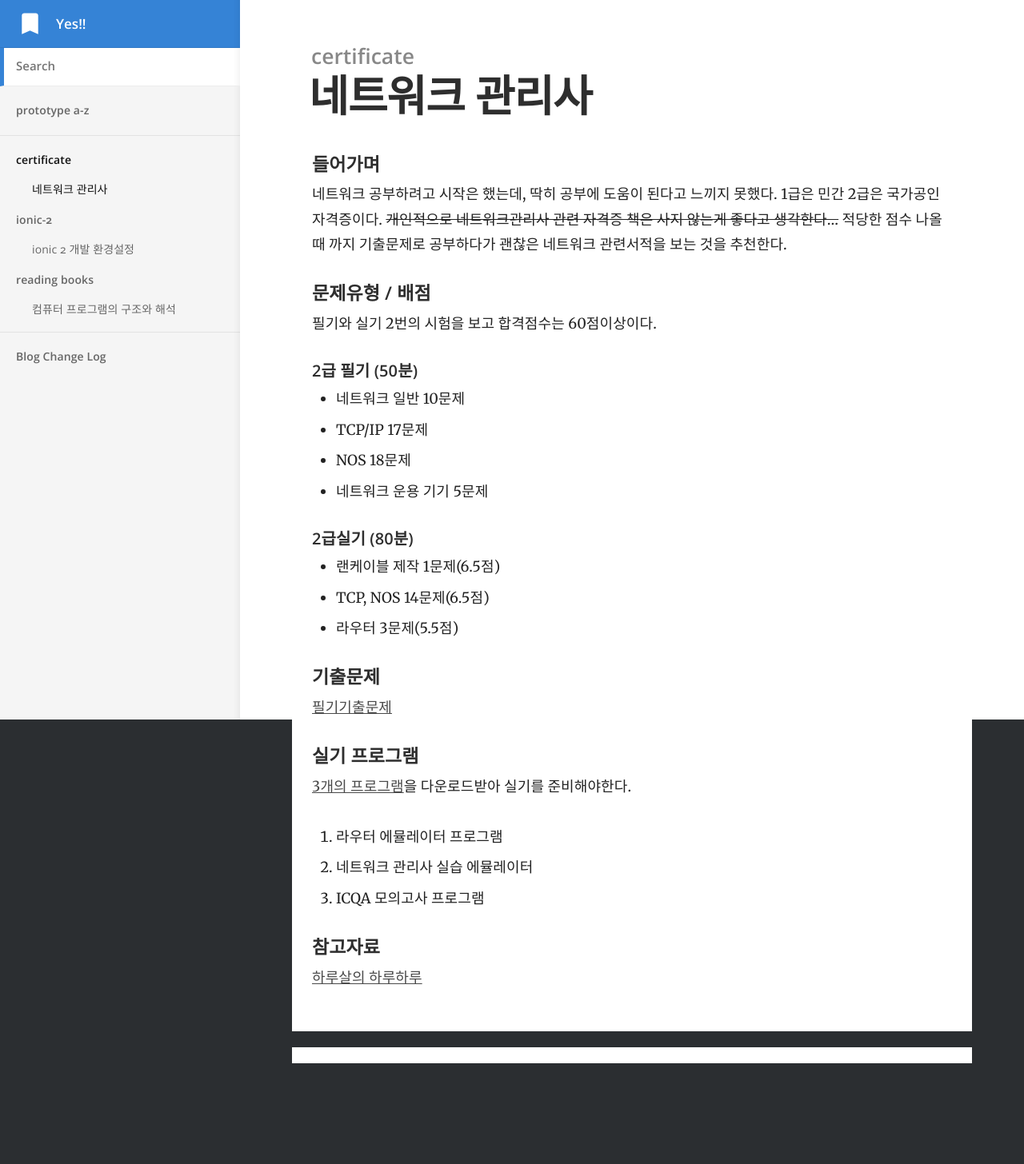
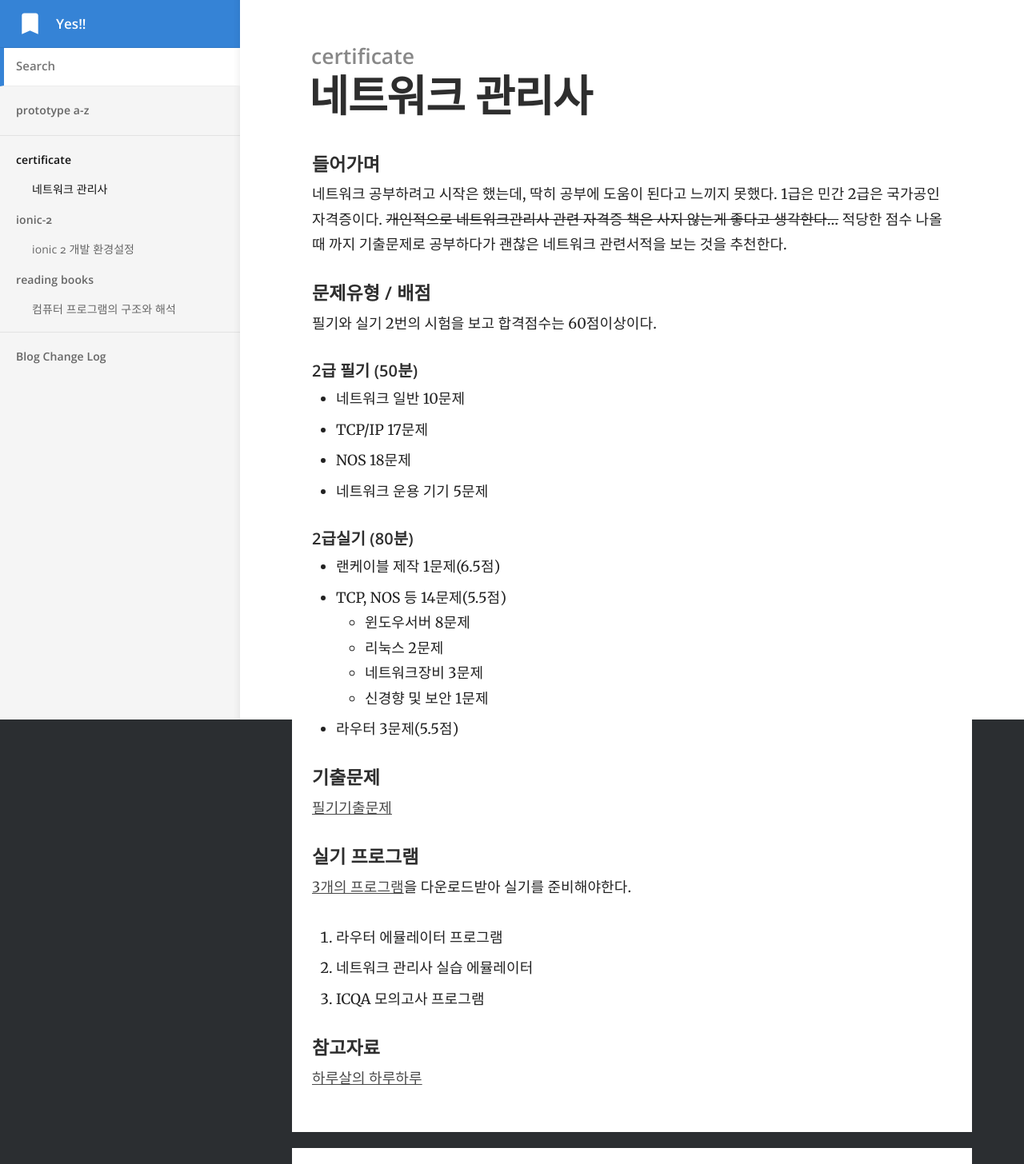
Before and after one commit to j2yes/j2yes.github.io, a Jekyll site: the page built from _docs/certificate/network.md, in a window 1280 px wide. Shown: the whole page at 80% size. Built offline with Jekyll 4.4.1, drawn with Linux system fonts in a browser that asks for light colours; comment, search, counter and statistics services are not loaded; before the commit the page ends 1330 px from its top, so only the background shows below that.

Commit message:
Updated '_docs/certificate/network.md' via CloudCannon

```diff
--- a/_docs/certificate/network.md
+++ b/_docs/certificate/network.md
@@ -21,7 +21,11 @@ order: 1
 
 ##### 2급실기 (80분)
 - 랜케이블 제작 1문제(6.5점)
-- TCP, NOS 14문제(6.5점)
+- TCP, NOS 등 14문제(5.5점)
+    - 윈도우서버 8문제
+    - 리눅스 2문제
+    - 네트워크장비 3문제
+    - 신경향 및 보안 1문제
 - 라우터 3문제(5.5점)
 
 #### 기출문제
```
